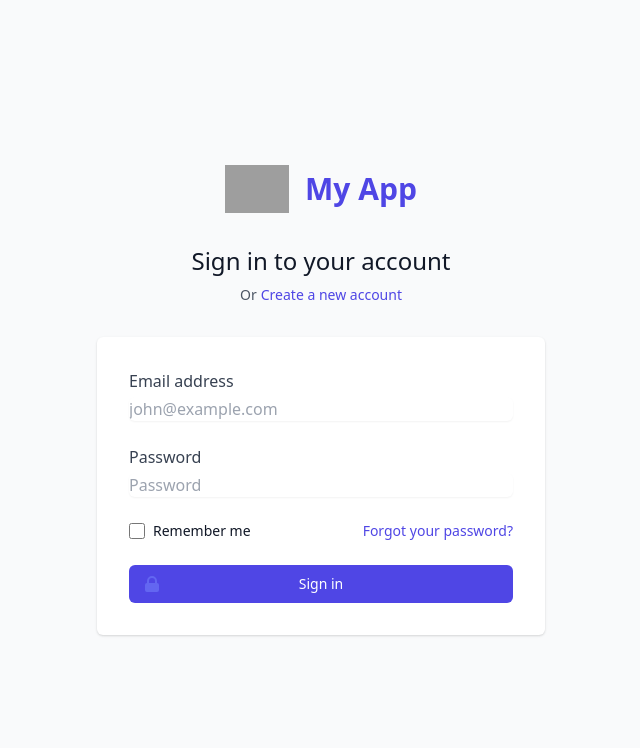
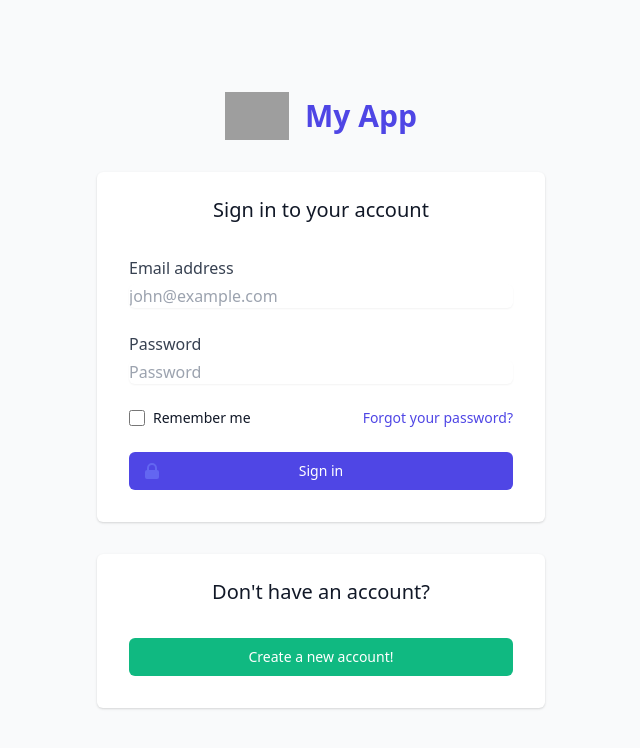
Before and after one commit to ks217/reactwind-admin-shell, a React (Create React App) app: page / in a window 1280 px wide. Shown: the top 748 px of the page, without its empty margins (319-959 px from the left). Built offline with nearby package versions, Linux system fonts and the light colour scheme; grey boxes are pictures that could not be loaded.

Commit message:
Moved sign in heading inside card. A separate card for create a new account.

```diff
--- a/src/components/Login.js
+++ b/src/components/Login.js
@@ -17,24 +17,11 @@ export default function Login(props) {
         </div>
         {/* <div className="grid grid-cols-1 md:grid-cols-2 divide-y md:divide-x md:divide-y-0 divide-gray-300 gap-8"> </div>*/}
         {/* sign in form */}
-        <div>
-          <h2 className="mt-6 text-center text-2xl text-gray-900">
+        <div className="bg-white rounded-md shadow">
+          <h2 className="text-center text-xl text-gray-900 pt-6">
             Sign in to your account
           </h2>
-          <p className="mt-2 text-center text-sm text-gray-600">
-            Or
-            <a
-              href="#create-account"
-              className="ml-1 font-medium text-indigo-600 hover:text-indigo-500"
-            >
-              Create a new account
-            </a>
-          </p>
-          <form
-            className="mt-8 space-y-6 text-left bg-white p-8 rounded-md shadow"
-            action="#"
-            method="POST"
-          >
+          <form className="space-y-6 text-left p-8" action="#" method="POST">
             <label className="block">
               <span className="text-gray-700">Email address</span>
               <input
@@ -110,6 +97,16 @@ export default function Login(props) {
             </div>
           </form>
         </div>
+        <div className="bg-white rounded-md shadow">
+          <h2 className="text-center text-xl text-gray-900 pt-6">
+            Don't have an account?
+          </h2>
+          <div className="p-8">
+            <button className="relative w-full flex justify-center py-2 px-4 border border-transparent text-sm font-medium rounded-md text-white bg-green-500 hover:bg-green-600 focus:outline-none focus:ring-2 focus:ring-offset-2 focus:ring-green-500">
+              Create a new account!
+            </button>
+          </div>
+        </div>
       </div>
     </div>
   );
```
